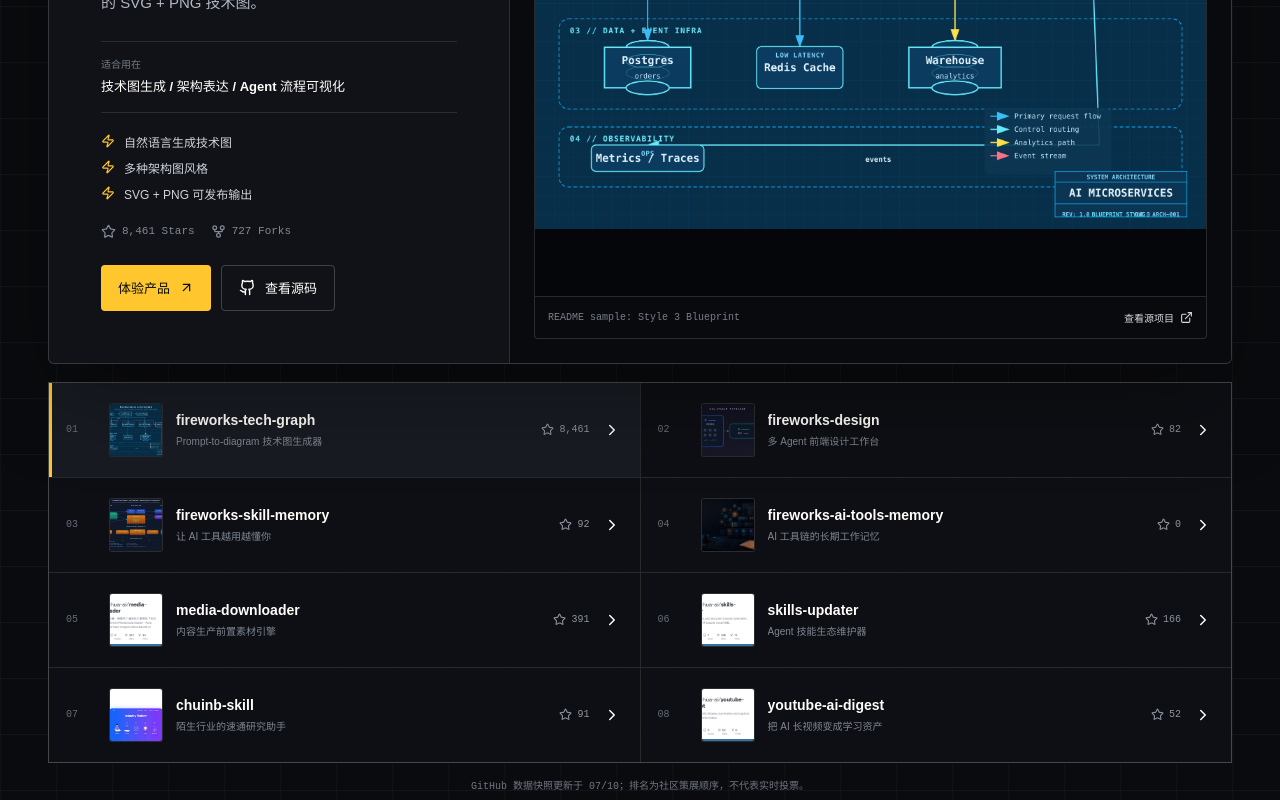
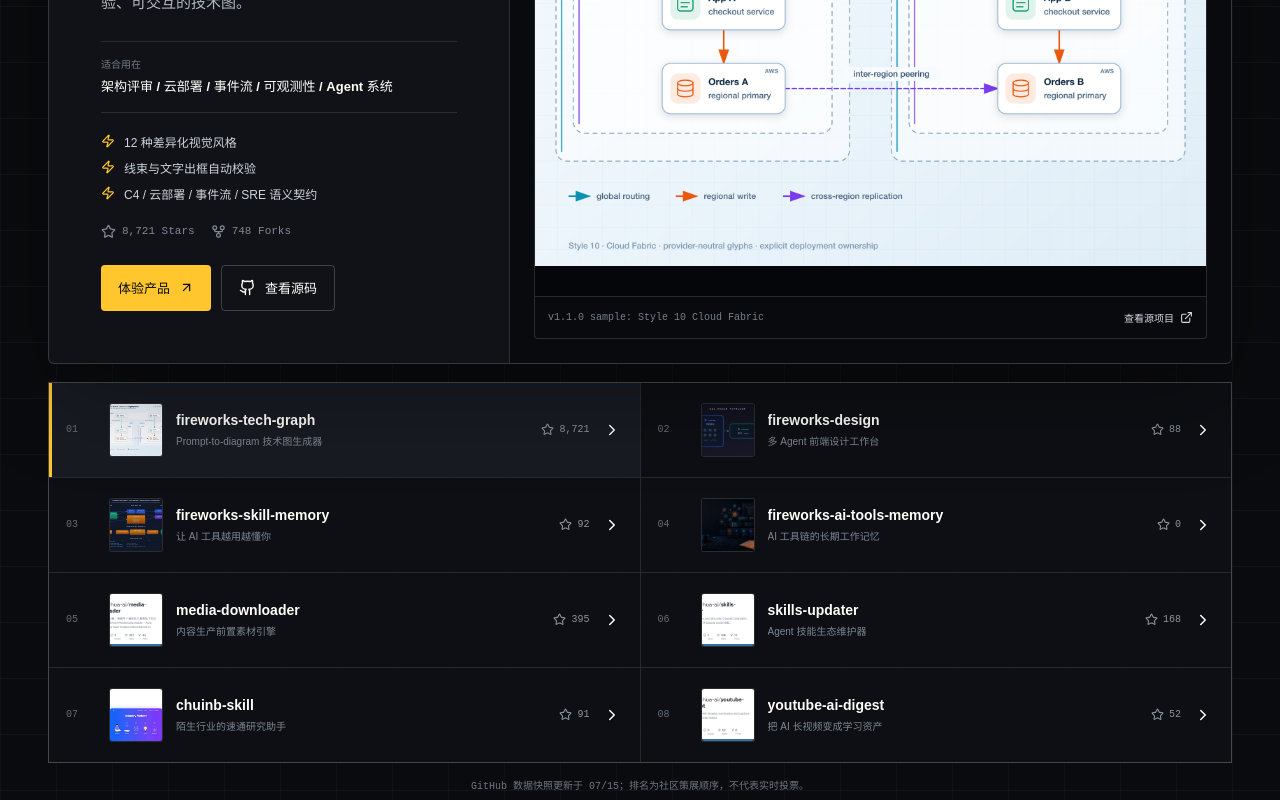
Before and after one commit to yizhiyanhua-ai/fireworks, a React (Vite) app: page / in a window 1280 px wide. Shown: the part 1620-2420 px from the top of the page. Built offline with nearby package versions, Linux system fonts and the light colour scheme.

Commit message:
feat: refresh fireworks-tech-graph product showcase

```diff
--- a/public/assets/github-projects.json
+++ b/public/assets/github-projects.json
@@ -1,14 +1,14 @@
 {
-  "updatedAt": "2026-07-10T06:12:50.915Z",
+  "updatedAt": "2026-07-15T02:53:15.715Z",
   "source": "GitHub REST API public repository snapshot",
   "projects": {
     "fireworks-tech-graph": {
-      "stars": 8461,
-      "forks": 727
+      "stars": 8721,
+      "forks": 748
     },
     "fireworks-design": {
-      "stars": 82,
-      "forks": 3
+      "stars": 88,
+      "forks": 7
     },
     "fireworks-skill-memory": {
       "stars": 92,
@@ -19,11 +19,11 @@
       "forks": 0
     },
     "media-downloader": {
-      "stars": 391,
+      "stars": 395,
       "forks": 44
     },
     "skills-updater": {
-      "stars": 166,
+      "stars": 168,
       "forks": 15
     },
     "chuinb-skill": {
--- a/src/communityData.js
+++ b/src/communityData.js
@@ -235,23 +235,23 @@ export const featuredProjects = [
     category: 'AI 创作与表达',
     productType: 'Technical Visual AI',
     tagline: 'Prompt-to-diagram 技术图生成器',
-    useCase: '技术图生成 / 架构表达 / Agent 流程可视化',
-    outcome: '把自然语言里的系统想法，直接变成可发布、可复用的 SVG + PNG 技术图。',
+    useCase: '架构评审 / 云部署 / 事件流 / 可观测性 / Agent 系统',
+    outcome: '把自然语言里的工程系统，直接变成几何安全、可校验、可交互的技术图。',
     launchRank: '#1',
     upvotes: '8.3k',
     previewType: 'diagram',
-    previewImage: '/fireworks/assets/product-tech-graph-blueprint.png',
-    previewAlt: 'fireworks-tech-graph README 中的 Blueprint 技术图样例',
-    previewSource: 'README sample: Style 3 Blueprint',
-    highlights: ['自然语言生成技术图', '多种架构图风格', 'SVG + PNG 可发布输出'],
+    previewImage: '/fireworks/assets/product-tech-graph-cloud-fabric.png',
+    previewAlt: 'fireworks-tech-graph Style 10 Cloud Fabric 主动双活部署图',
+    previewSource: 'v1.1.0 sample: Style 10 Cloud Fabric',
+    highlights: ['12 种差异化视觉风格', '线束与文字出框自动校验', 'C4 / 云部署 / 事件流 / SRE 语义契约'],
     description:
-      '用自然语言生成可发布的 SVG + PNG 技术图，覆盖 Agent、RAG、UML 与多种视觉风格。',
+      '用自然语言生成通过几何与工程语义门禁的技术图，覆盖 12 种独立场景，并支持 SVG、PNG 与离线交互 HTML 多格式输出。',
     url: 'https://github.com/yizhiyanhua-ai/fireworks-tech-graph',
     demo: 'https://yizhiyanhua-ai.github.io/fireworks-tech-graph/',
-    stars: 8461,
-    forks: 727,
+    stars: 8721,
+    forks: 748,
     language: 'Python',
-    tags: ['AI diagrams', 'SVG/PNG', 'Agent workflow'],
+    tags: ['AI diagrams', 'Engineering semantics', 'Interactive HTML'],
     accent: 'blue',
     flagship: true,
   },
--- a/src/components/ProductLab.jsx
+++ b/src/components/ProductLab.jsx
@@ -15,7 +15,7 @@ import { formatSnapshotDate } from '../utils/content';
 import { SectionIntro } from './SectionIntro';
 
 const PROJECT_METRICS_FALLBACK = {
-  updatedAt: '2026-07-10T00:00:00+08:00',
+  updatedAt: '2026-07-15T00:00:00+08:00',
   projects: Object.fromEntries(
     featuredProjects.map((project) => [project.name, { stars: project.stars, forks: project.forks }]),
   ),
```
Also changed, not shown: public/assets/product-tech-graph-cloud-fabric.png (added), 1 other file (tests, documents, lock files or other folders).
